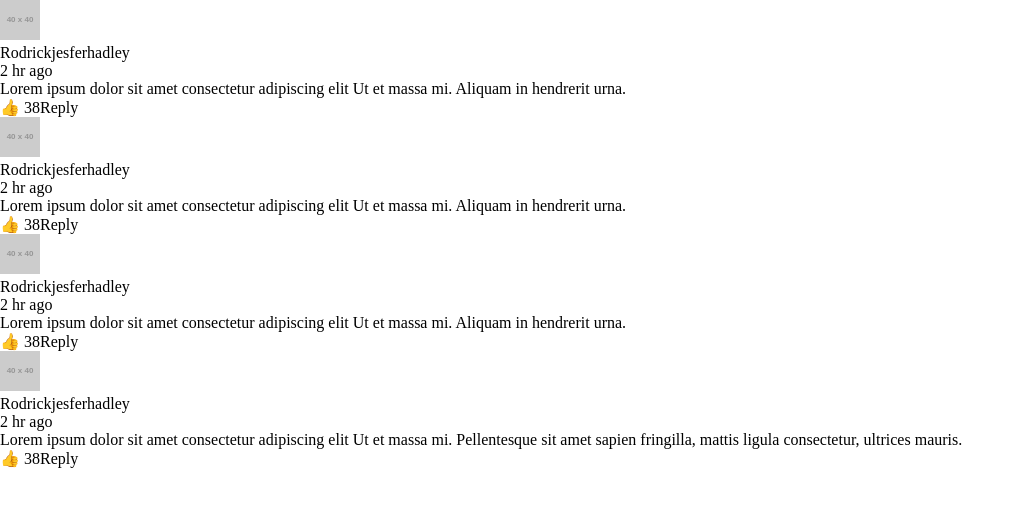
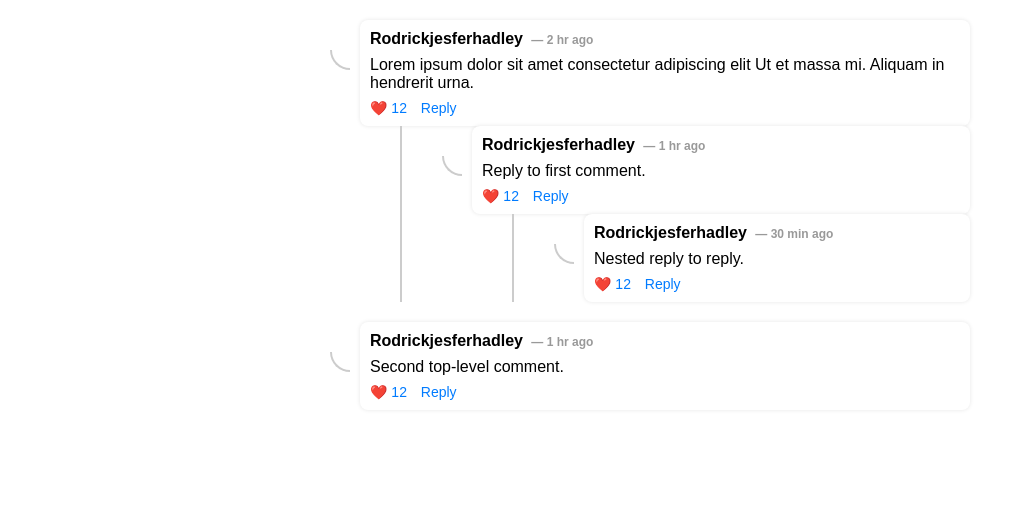
Before and after one commit to MaheshBadgujar75/IndiAssignment, a React (Create React App) app: page / in a window 1280 px wide. Shown: the top 506 px of the page, without its empty margins (0-1030 px from the left). Built offline with nearby package versions, Linux system fonts and the light colour scheme.

Commit message:
Update Home.js

```diff
--- a/src/Component/Home.js
+++ b/src/Component/Home.js
@@ -11,14 +11,14 @@ const CommentThread = () => {
         {
           id: 11,
           user: "Rodrickjesferhadley",
-          time: "2 hr ago",
-          text: "Lorem ipsum dolor sit amet consectetur adipiscing elit Ut et massa mi. Aliquam in hendrerit urna.",
+          time: "1 hr ago",
+          text: "Reply to first comment.",
           replies: [
             {
               id: 111,
               user: "Rodrickjesferhadley",
-              time: "2 hr ago",
-              text: "Lorem ipsum dolor sit amet consectetur adipiscing elit Ut et massa mi. Aliquam in hendrerit urna.",
+              time: "30 min ago",
+              text: "Nested reply to reply.",
             },
           ],
         },
@@ -27,55 +27,94 @@ const CommentThread = () => {
     {
       id: 2,
       user: "Rodrickjesferhadley",
-      time: "2 hr ago",
-      text: "Lorem ipsum dolor sit amet consectetur adipiscing elit Ut et massa mi. Pellentesque sit amet sapien fringilla, mattis ligula consectetur, ultrices mauris.",
+      time: "1 hr ago",
+      text: "Second top-level comment.",
     },
   ];
 
-  const Comment = ({ comment, level = 0 }) => (
-    <div className="relative flex pb-6">
-      {/* Line */}
-      <div className="flex flex-col items-center mr-4">
-        <img
-          src="https://via.placeholder.com/40"
-          alt="avatar"
-          className="rounded-full"
-        />
-        {comment.replies && comment.replies.length > 0 && (
-          <div className="flex-1 w-px bg-gray-300"></div>
-        )}
+  const styles = {
+    thread: {
+      padding: "20px",
+      maxWidth: "700px",
+      margin: "auto",
+      fontFamily: "Arial, sans-serif",
+    },
+    comment: {
+      position: "relative",
+      paddingLeft: "50px",
+      marginBottom: "20px",
+    },
+    connector: {
+      position: "absolute",
+      top: "30px",
+      left: "20px",
+      width: "20px",
+      height: "20px",
+      borderLeft: "2px solid #ccc",
+      borderBottom: "2px solid #ccc",
+      borderRadius: "0 0 0 20px",
+    },
+    content: {
+      background: "#fff",
+      padding: "10px",
+      borderRadius: "8px",
+      boxShadow: "0 0 4px rgba(0,0,0,0.1)",
+    },
+    user: {
+      fontWeight: "bold",
+    },
+    time: {
+      fontSize: "12px",
+      color: "#999",
+      marginLeft: "5px",
+    },
+    text: {
+      margin: "8px 0",
+    },
+    actions: {
+      fontSize: "14px",
+      color: "#007bff",
+      cursor: "pointer",
+    },
+    likes: {
+      marginRight: "10px",
+    },
+    replies: {
+      marginLeft: "40px",
+      borderLeft: "2px solid #ccc",
+      paddingLeft: "20px",
+    },
+  };
+
+  const Comment = ({ comment }) => (
+    <div style={styles.comment}>
+      <div style={styles.connector} />
+      <div style={styles.content}>
+        <div style={styles.user}>
+          {comment.user}
+          <span style={styles.time}> — {comment.time}</span>
         </div>
-
-      {/* Comment Box */}
-      <div className="flex-1">
-        <div className="bg-white p-3 rounded-md border">
-          <div className="font-semibold">{comment.user}</div>
-          <div className="text-xs text-gray-400 mb-2">{comment.time}</div>
-          <div className="text-gray-700 text-sm mb-2">{comment.text}</div>
-          <div className="flex items-center gap-2 text-blue-500 text-sm cursor-pointer">
-            <span>👍 38</span>
-            <span>Reply</span>
+        <div style={styles.text}>{comment.text}</div>
+        <div style={styles.actions}>
+          <span style={styles.likes}>❤️ 12</span> Reply
         </div>
       </div>
 
-        {/* Replies */}
-        {comment.replies &&
-          comment.replies.map((reply) => (
-            <div key={reply.id} className="ml-10 mt-6">
-              <Comment comment={reply} level={level + 1} />
-            </div>
+      {comment.replies && comment.replies.length > 0 && (
+        <div style={styles.replies}>
+          {comment.replies.map((reply) => (
+            <Comment key={reply.id} comment={reply} />
           ))}
         </div>
+      )}
     </div>
   );
 
   return (
-    <div className="p-6 bg-gray-50 min-h-screen">
-      <div className="max-w-2xl mx-auto">
+    <div style={styles.thread}>
       {comments.map((comment) => (
         <Comment key={comment.id} comment={comment} />
       ))}
-      </div>
     </div>
   );
 };
```
Lines whose indentation alone changed are shown as unchanged.
